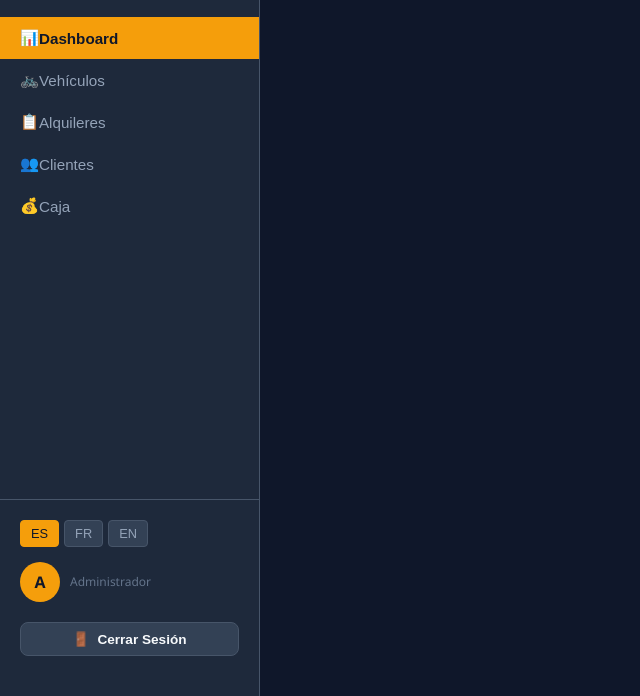
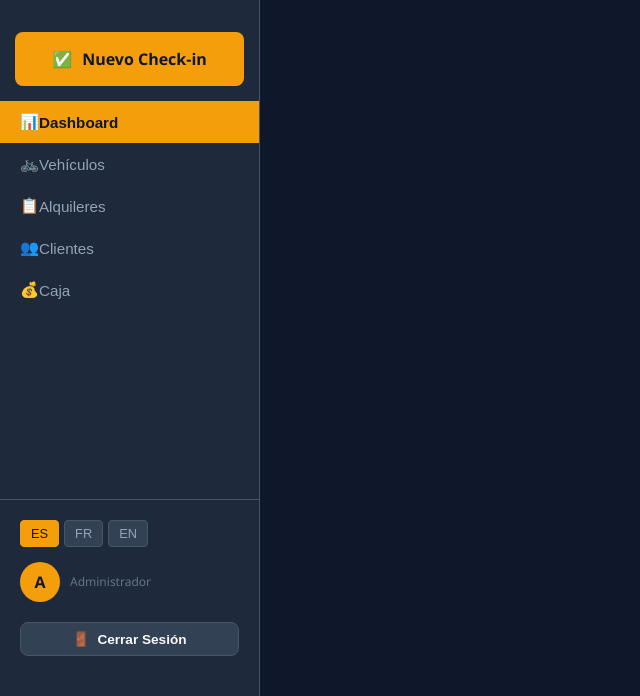
Before and after one commit to antonybras68-voltride/voltride, a website: page frontend/app.html in a window 1280 px wide. Shown: the part 104-800 px from the top of the page, without its empty margins (0-640 px from the left). Drawn offline with Linux system fonts and the light colour scheme; sample sign-in values are in the browser's storage.

Commit message:
Update app.html

```diff
--- a/frontend/app.html
+++ b/frontend/app.html
@@ -13,6 +13,14 @@
       <div class="sidebar-logo">
         <h1>⚡ VOLTRIDE</h1>
         <span id="currentAgency">AG-01 Torrevieja</span>
+      </div>
+
+      <!-- Bouton Check-in principal -->
+      <div style="padding: 15px;">
+        <a href="/checkin.html" class="btn btn-primary" style="width: 100%; display: flex; align-items: center; justify-content: center; gap: 10px; padding: 15px; font-size: 16px; text-decoration: none;">
+          <span>✅</span>
+          <span>Nuevo Check-in</span>
+        </a>
       </div>
 
       <nav class="sidebar-nav">
@@ -86,7 +94,6 @@
       <!-- Le contenu du modal sera injecté ici -->
     </div>
   </div>
-
   <script src="/js/translations.js"></script>
   <script src="/js/api.js"></script>
   <script src="/js/app.js"></script>
```
